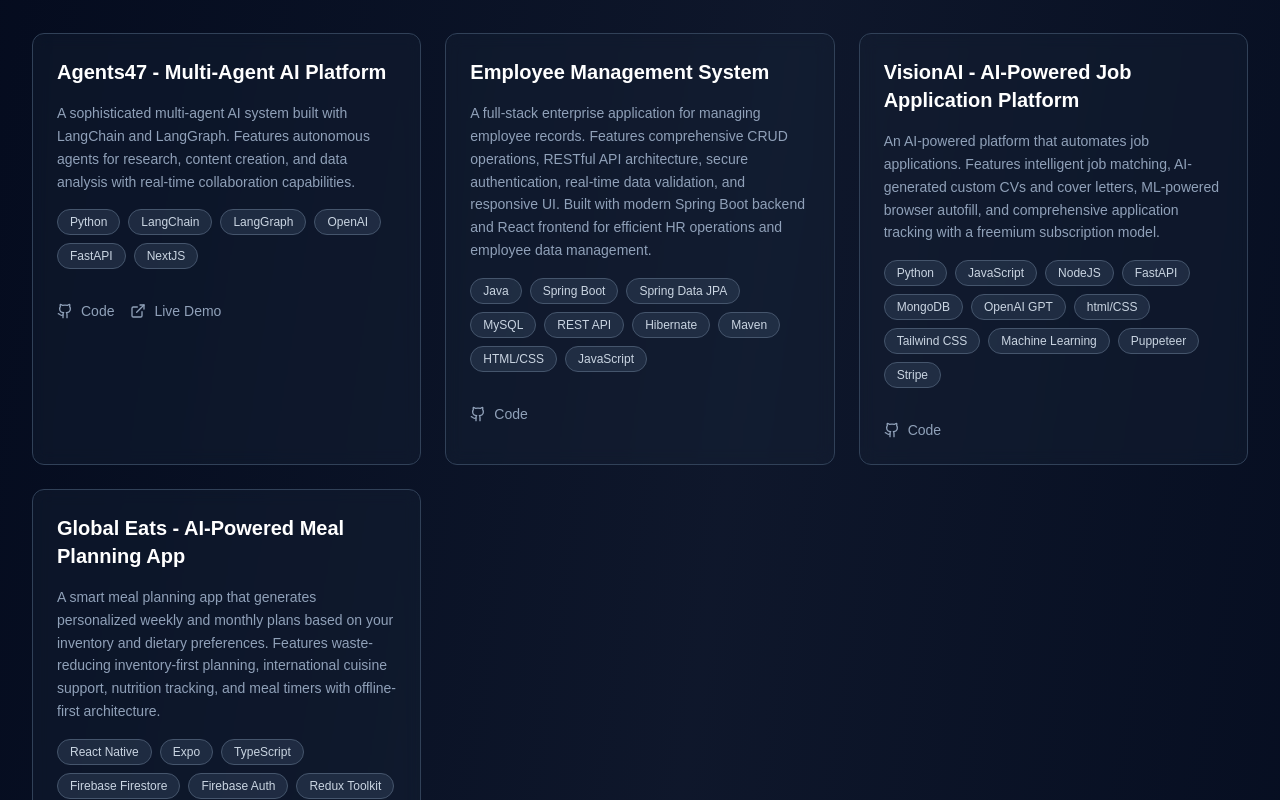
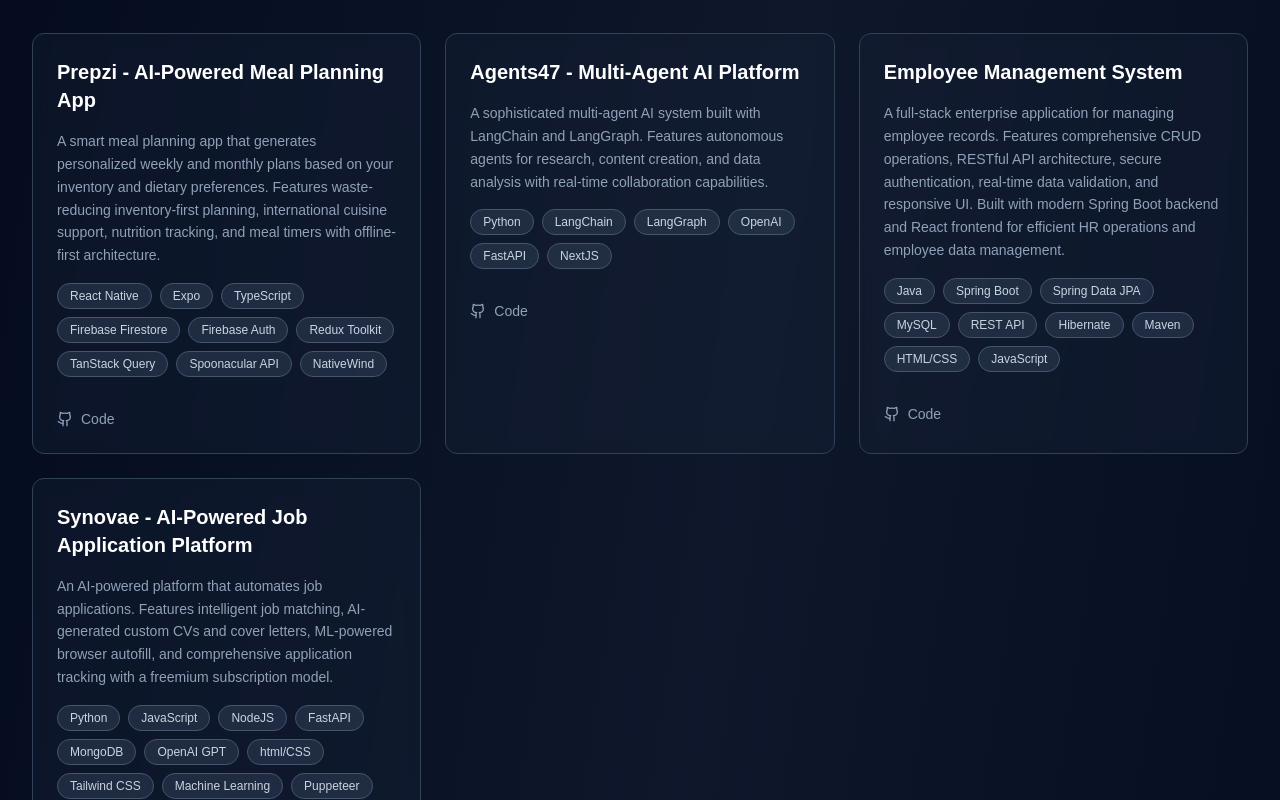
Before and after one commit to msnzilu/portfolio, a Next.js app: page / in a window 1280 px wide. Shown: the part 3160-3960 px from the top of the page. Built offline with nearby package versions, Linux system fonts and the light colour scheme.

Commit message:
Update projects and next version

```diff
--- a/components/Projects.tsx
+++ b/components/Projects.tsx
@@ -13,6 +13,25 @@
 
 const projects: Project[] = [
   {
+    title: "Prepzi - AI-Powered Meal Planning App",
+    description:
+      "A smart meal planning app that generates personalized weekly and monthly plans based on your inventory and dietary preferences. Features waste-reducing inventory-first planning, international cuisine support, nutrition tracking, and meal timers with offline-first architecture.",
+    technologies: [
+      "React Native",
+      "Expo",
+      "TypeScript",
+      "Firebase Firestore",
+      "Firebase Auth",
+      "Redux Toolkit",
+      "TanStack Query",
+      "Spoonacular API",
+      "NativeWind",
+    ],
+    github: "https://github.com/msnzilu/global-eats",
+    // demo: "https://www.prepzi.app/",
+    featured: true,
+  },
+  {
     title: "Agents47 - Multi-Agent AI Platform",
     description:
       "A sophisticated multi-agent AI system built with LangChain and LangGraph. Features autonomous agents for research, content creation, and data analysis with real-time collaboration capabilities.",
@@ -25,7 +44,7 @@
       "NextJS",
     ],
     github: "https://github.com/msnzilu/agents47",
-    demo: "https://agents47.online",
+    // demo: "https://agents47.online",
     featured: true,
   },
   {
@@ -48,7 +67,7 @@
     featured: false,
   },
   {
-    title: "VisionAI - AI-Powered Job Application Platform",
+    title: "Synovae - AI-Powered Job Application Platform",
     description:
       "An AI-powered platform that automates job applications. Features intelligent job matching, AI-generated custom CVs and cover letters, ML-powered browser autofill, and comprehensive application tracking with a freemium subscription model.",
     technologies: [
@@ -65,26 +84,7 @@
       "Stripe",
     ],
     github: "https://github.com/msnzilu/vision.ai",
-    // demo: "https://visionsai.store/",
-    featured: true,
-  },
-  {
-    title: "Global Eats - AI-Powered Meal Planning App",
-    description:
-      "A smart meal planning app that generates personalized weekly and monthly plans based on your inventory and dietary preferences. Features waste-reducing inventory-first planning, international cuisine support, nutrition tracking, and meal timers with offline-first architecture.",
-    technologies: [
-      "React Native",
-      "Expo",
-      "TypeScript",
-      "Firebase Firestore",
-      "Firebase Auth",
-      "Redux Toolkit",
-      "TanStack Query",
-      "Spoonacular API",
-      "NativeWind",
-    ],
-    github: "https://github.com/msnzilu/global-eats",
-    // demo: "https://expo.dev/@yourusername/global-eats",
+    demo: "https://synovae.io/",
     featured: true,
   },
 ];
--- a/package.json
+++ b/package.json
@@ -12,7 +12,7 @@
     "@vercel/analytics": "^1.5.0",
     "geist": "^1.5.1",
     "lucide-react": "^0.554.0",
-    "next": "^15.0.3",
+    "next": "^16.1.0",
     "nodemailer": "^7.0.10",
     "react": "18.3.1",
     "react-dom": "18.3.1"
--- a/tsconfig.json
+++ b/tsconfig.json
@@ -15,7 +15,7 @@
     "moduleResolution": "bundler",
     "resolveJsonModule": true,
     "isolatedModules": true,
-    "jsx": "preserve",
+    "jsx": "react-jsx",
     "incremental": true,
     "plugins": [
       {
```
Also changed, not shown: 1 other file (tests, documents, lock files or other folders).
